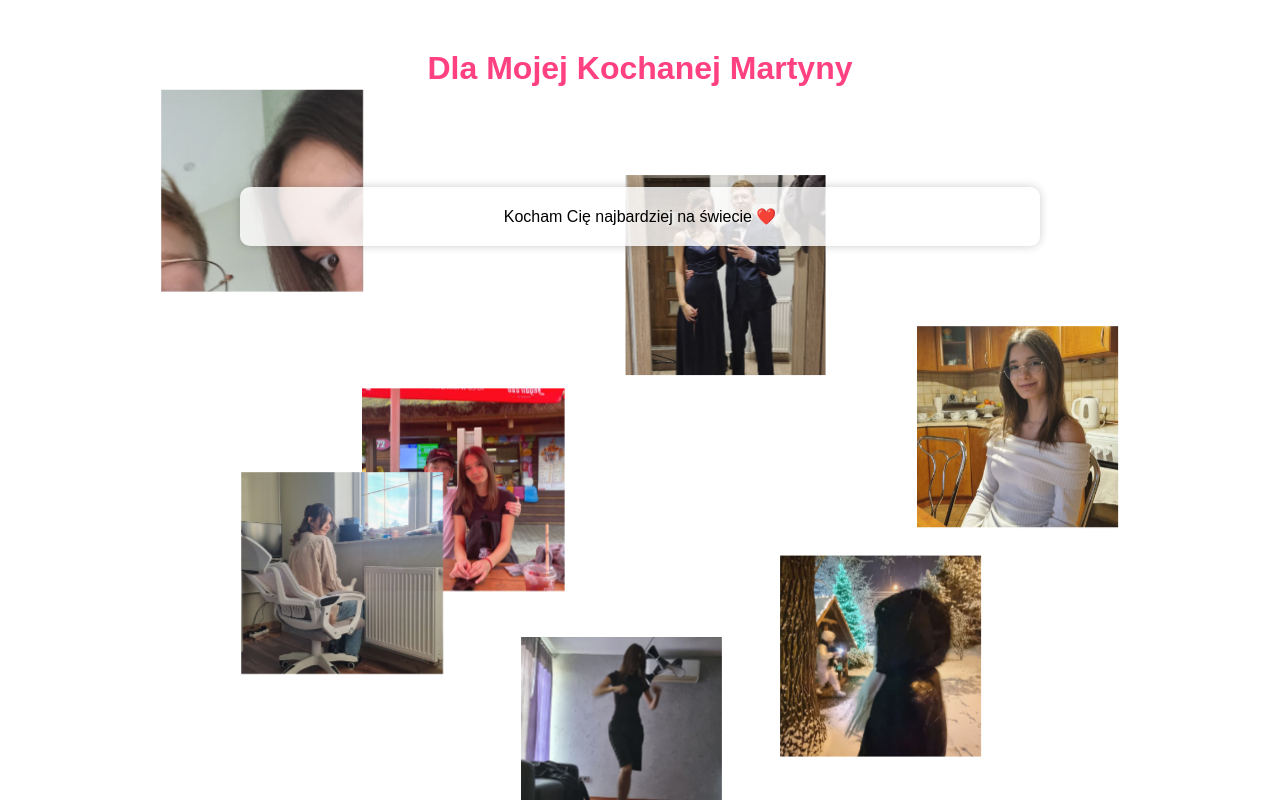
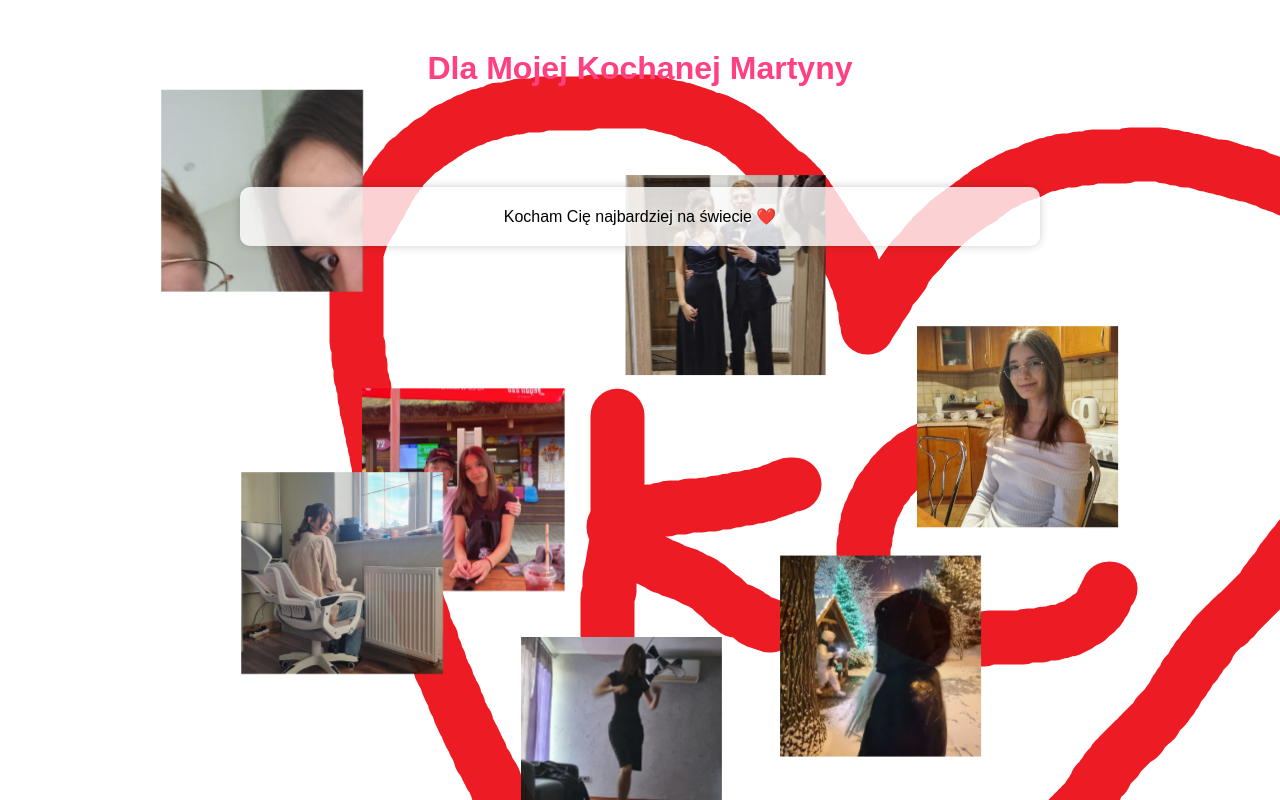
Before and after one commit to kctyna/kctyna.github.io, a plain HTML site: page index.html in a window 1280 px wide. Drawn offline with Linux system fonts and the light colour scheme.

Commit message:
Update index.html

```diff
--- a/index.html
+++ b/index.html
@@ -3,11 +3,13 @@
 <head>
     <meta charset="UTF-8">
     <meta name="viewport" content="width=1024">
+
     <title>4 My BBG</title>
     <style>
       body
 	{
-	background-image: url("background.png");
+	background-image: url("images/background.png");
+	background-repeat: no-repeat;
 	}
         * {
             margin: 0;
```
